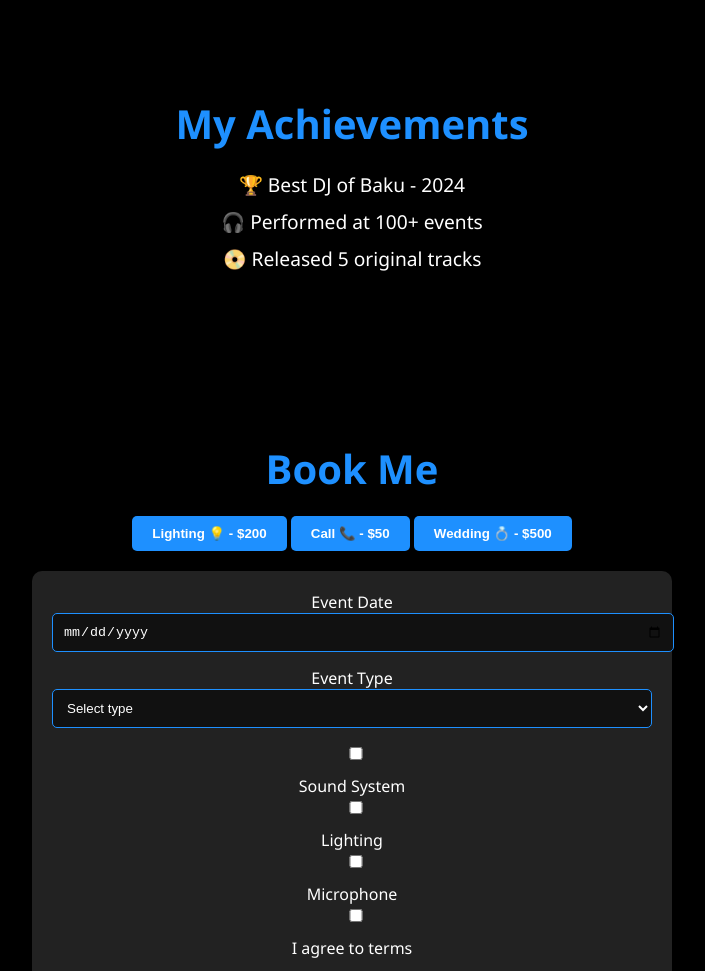
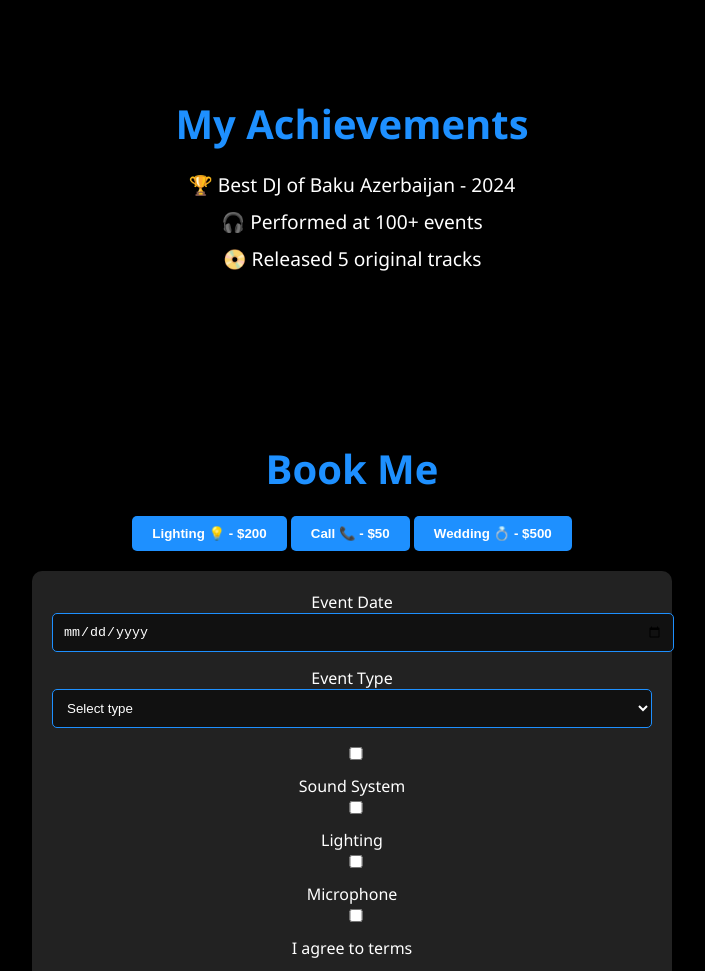
Before and after one commit to Gityus13/djyusif, a plain HTML site: page index.html in a window 1280 px wide. Shown: the part 3105-4076 px from the top of the page, without its empty margins (288-993 px from the left). Drawn offline with Linux system fonts and the light colour scheme.

Commit message:
Update index.html
adda amor

```diff
--- a/index.html
+++ b/index.html
@@ -202,7 +202,7 @@
 <section id="achievements">
   <h2>My Achievements</h2>
   <ul>
-    <li>🏆 Best DJ of Baku - 2024</li>
+    <li>🏆 Best DJ of Baku Azerbaijan - 2024</li>
     <li>🎧 Performed at 100+ events</li>
     <li>📀 Released 5 original tracks</li>
   </ul>
```
